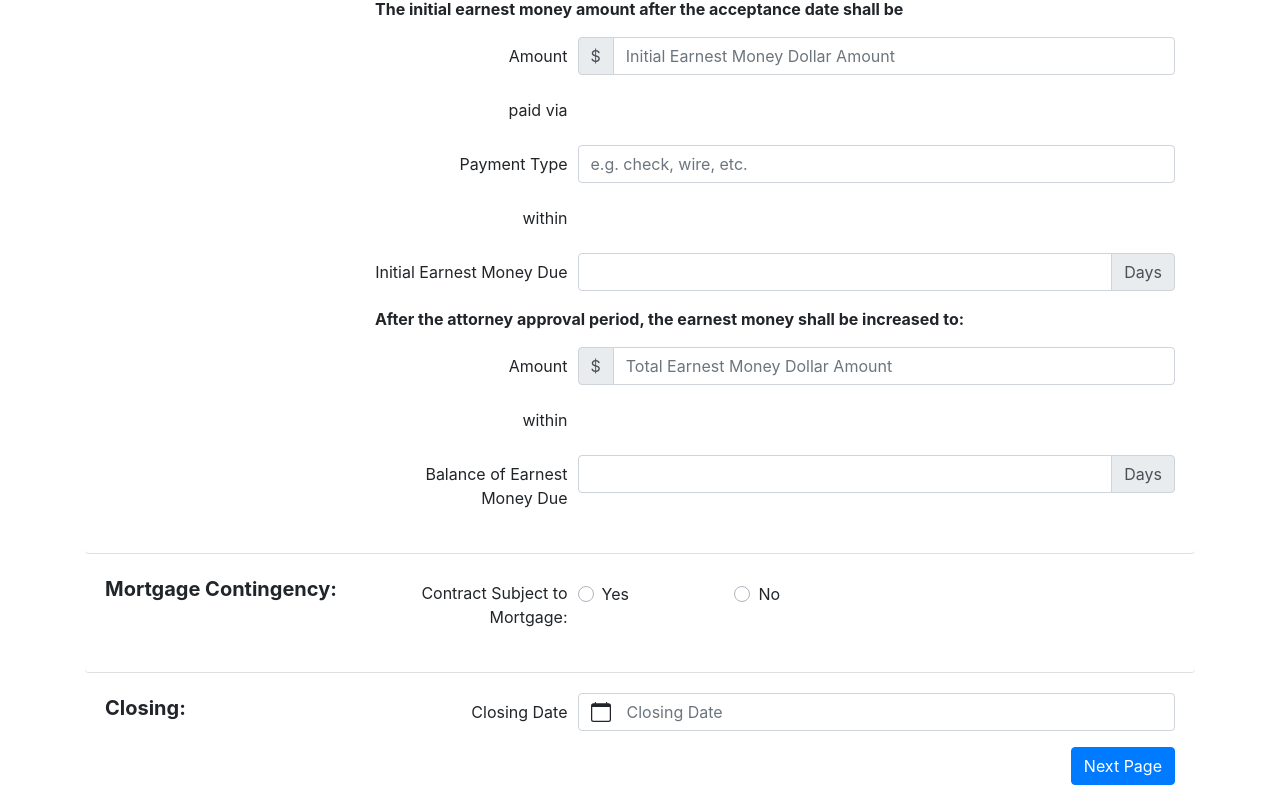
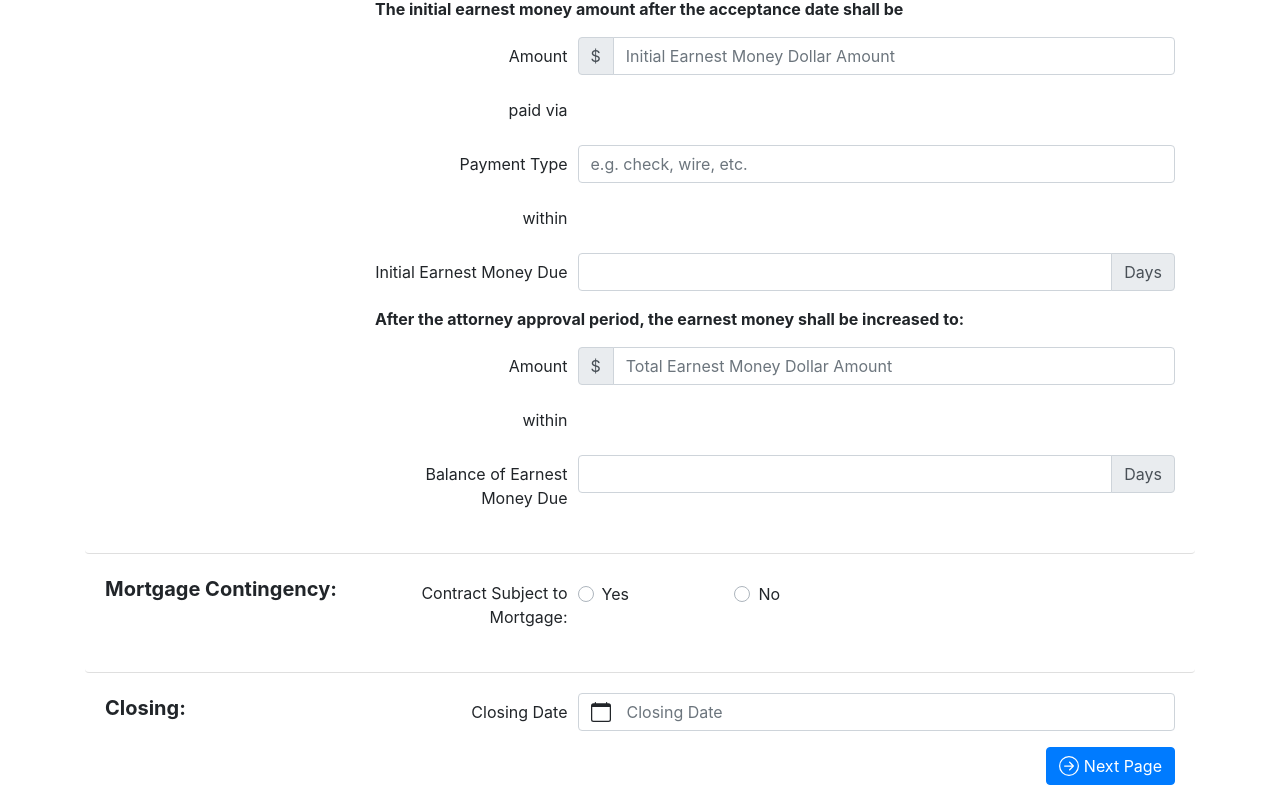
Before and after one commit to ezl/binkley-offer, a Vue app in the folder frontend/: page /second-step in a window 1280 px wide. Shown: the part 493-1298 px from the top of the page. Built offline with nearby package versions, Linux system fonts and the light colour scheme; what vue-google-oauth2 would draw is missing.

Commit message:
blind untested commit - add arrow icons to buttons

```diff
--- a/frontend/src/pages/ConfirmPropertyDetails.vue
+++ b/frontend/src/pages/ConfirmPropertyDetails.vue
@@ -72,7 +72,7 @@
         <div v-if="isLoaded">
           <b-row>
             <b-col>
-              <b-button v-if="!showError" class="btn float-right mr-auto" variant="primary" @click="nextPage"> Next Page
+              <b-button v-if="!showError" class="btn float-right mr-auto" variant="primary" @click="nextPage"><b-icon icon="arrow-right-circle"></b-icon>  Next Page
               </b-button>
             </b-col>
           </b-row>
--- a/frontend/src/pages/FixturesAndPersonalProperty.vue
+++ b/frontend/src/pages/FixturesAndPersonalProperty.vue
@@ -278,7 +278,7 @@
       <b-card bg-variant="white" class="border-0">
       <b-row>
         <b-col>
-          <b-button class="btn float-right mr-auto" variant="primary" @click="nextPage">Next Page</b-button>
+          <b-button class="btn float-right mr-auto" variant="primary" @click="nextPage"><b-icon icon="arrow-right-circle"></b-icon> Next Page</b-button>
         </b-col>
       </b-row>
       </b-card>
--- a/frontend/src/pages/LegalMumboJumbo.vue
+++ b/frontend/src/pages/LegalMumboJumbo.vue
@@ -56,7 +56,7 @@
         </b-form-group>
         <b-row>
           <b-col>
-            <b-button class="btn float-right mr-auto" variant="primary" @click="nextPage">Next Page</b-button>
+            <b-button class="btn float-right mr-auto" variant="primary" @click="nextPage"><b-icon icon="arrow-right-circle"></b-icon> Next Page</b-button>
           </b-col>
         </b-row>
       </b-card>
--- a/frontend/src/pages/OfferDetails.vue
+++ b/frontend/src/pages/OfferDetails.vue
@@ -130,7 +130,7 @@
         </b-form-group>
         <b-row>
           <b-col>
-            <b-button class="btn float-right mr-auto" variant="primary" @click="nextPage">Next Page</b-button>
+            <b-button class="btn float-right mr-auto" variant="primary" @click="nextPage"><b-icon icon="arrow-right-circle"></b-icon> Next Page</b-button>
           </b-col>
         </b-row>
       </b-card>
```
